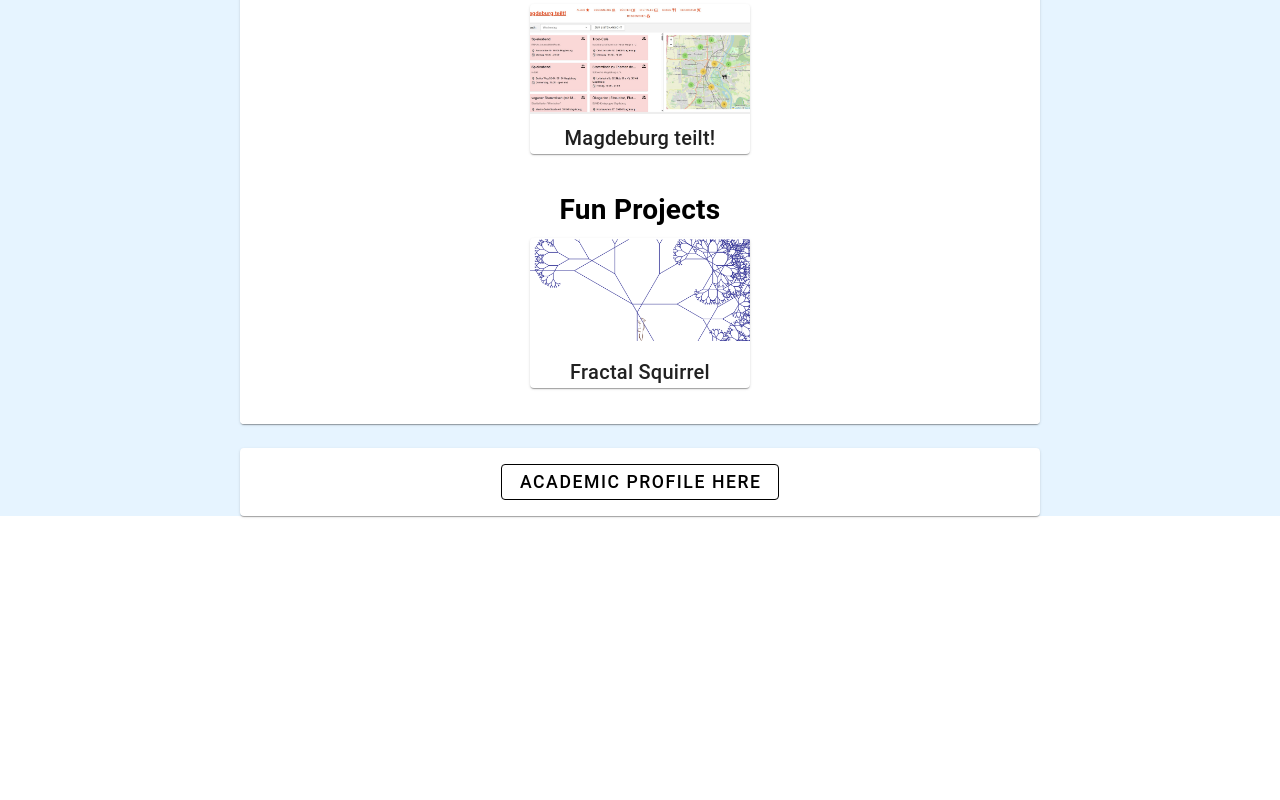
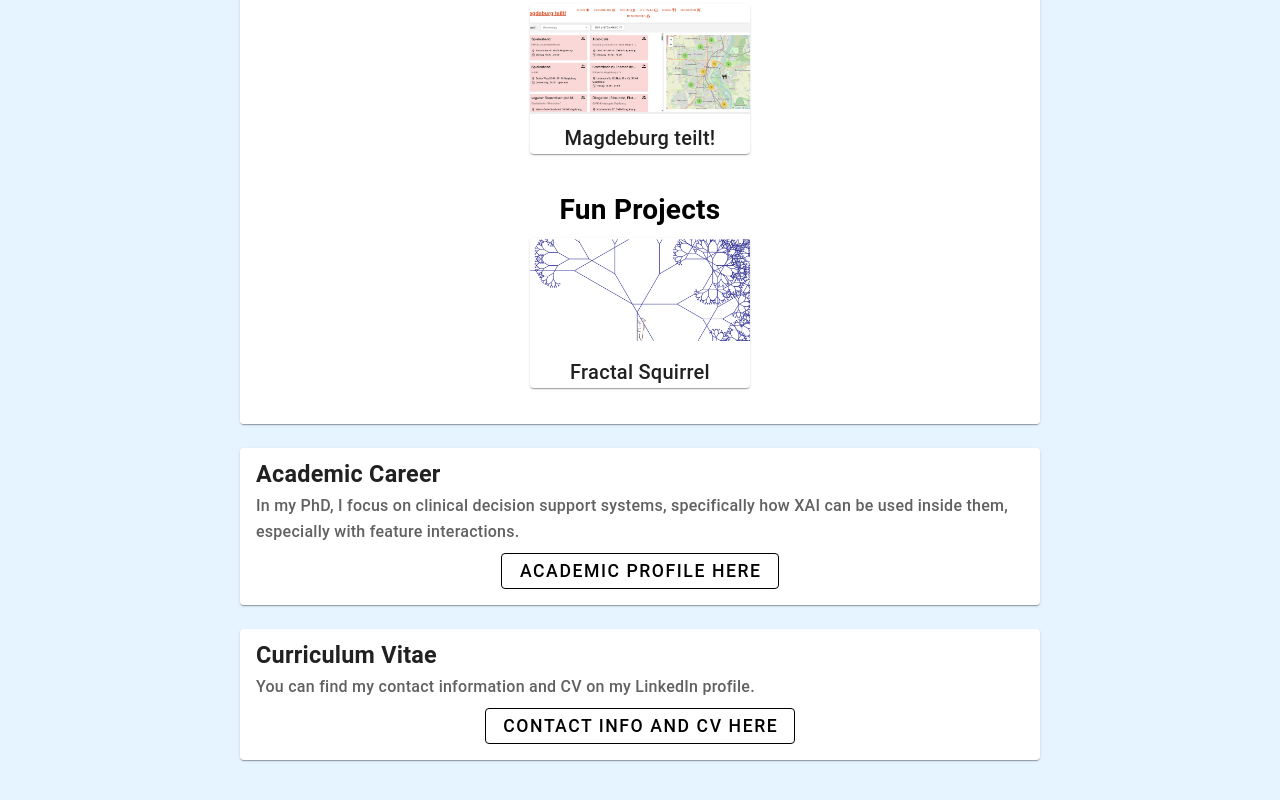
Before and after one commit to akleinau/home, a Vue app: page / in a window 1280 px wide. Shown: the part 1229-2029 px from the top of the page. Before the commit the page ends 1745 px from the top, so only its background shows below. Built offline with nearby package versions, Linux system fonts and the light colour scheme.

Commit message:
Add more parts of the website

```diff
--- a/src/App.vue
+++ b/src/App.vue
@@ -2,16 +2,18 @@
 import Portfolio from './components/portfolio.vue';
 import Profile from './components/profile.vue';
 import Academic from './components/academic.vue';
+import Cv from './components/cv.vue';
 
 
 </script>
 
 <template>
 	<v-app>
-		<v-main>
+		<v-main class="pb-10">
 			<Profile />
       		<Portfolio />
 			<Academic />
+			<Cv />
 		</v-main>
 	</v-app>
 </template>
--- a/src/components/academic.vue
+++ b/src/components/academic.vue
@@ -4,8 +4,18 @@ const scholarUrl = 'https://scholar.google.com/citations?user=fbk005oAAAAJ&hl=de
 
 <template>
 	<v-card class="mx-auto mt-6" max-width="800">
-		<v-card-text class="d-flex align-center justify-space-around ">
+		<v-card-title>
+            <h3>Academic Career</h3>
+           <div class="text-grey-darken-2 text-wrap" style="font-size: 1rem;">
+                In my PhD, I focus on clinical decision support systems, specifically how XAI can be used inside them, especially with feature interactions.
+           </div>
 
+        </v-card-title>
+
+		<v-card-text>
+
+
+			<div class="academic-btn-row">
 				<v-btn
 					variant="outlined"
 					class="academic-btn"
@@ -15,6 +25,7 @@ const scholarUrl = 'https://scholar.google.com/citations?user=fbk005oAAAAJ&hl=de
 				>
 					Academic profile here
             	</v-btn>
+			</div>
 		</v-card-text>
 	</v-card>
 </template>
@@ -27,4 +38,13 @@ const scholarUrl = 'https://scholar.google.com/citations?user=fbk005oAAAAJ&hl=de
 	color: #000 !important;
 	border-color: #000 !important;
 }
+
+.academic-text {
+	margin: 0 0 16px;
+}
+
+.academic-btn-row {
+	display: flex;
+	justify-content: center;
+}
 </style>
--- /dev/null
+++ b/src/components/cv.vue
@@ -0,0 +1,35 @@
+<script setup lang="ts">
+const linkedInUrl = 'https://www.linkedin.com/in/anna-kleinau-241a38236/'
+</script>
+
+<template>
+	<v-card class="mx-auto mt-6" max-width="800">
+        <v-card-title>
+            <h3>Curriculum Vitae</h3>
+           <div class="text-grey-darken-2 text-wrap" style="font-size: 1rem;">
+                You can find my contact information and CV on my LinkedIn profile.
+           </div>
+
+        </v-card-title>
+
+		<v-card-text class="d-flex align-center justify-space-around ">
+			<v-btn
+				variant="outlined"
+				class="cv-btn"
+				:href="linkedInUrl"
+				target="_blank"
+				rel="noopener noreferrer"
+			>
+				Contact Info and CV here
+			</v-btn>
+		</v-card-text>
+	</v-card>
+</template>
+
+<style scoped>
+.cv-btn {
+	font-size: 1.1rem;
+	color: #000 !important;
+	border-color: #000 !important;
+}
+</style>
```
Lines whose indentation alone changed are shown as unchanged.
